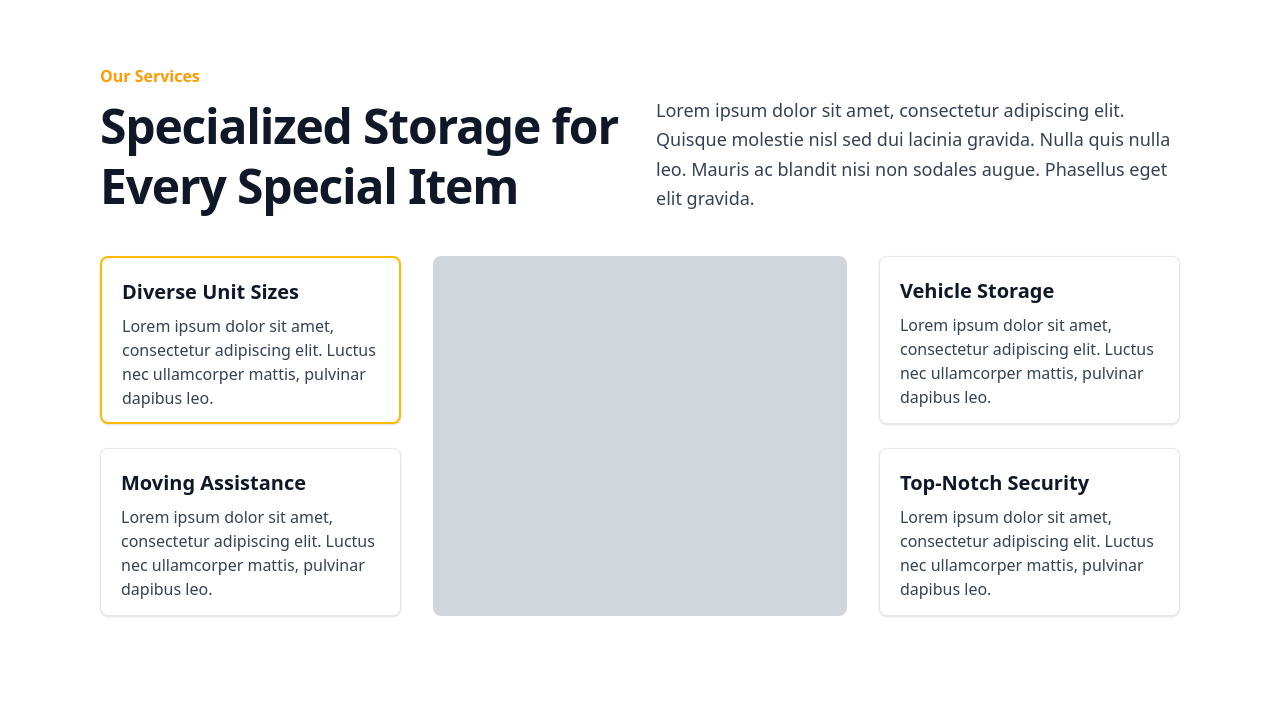
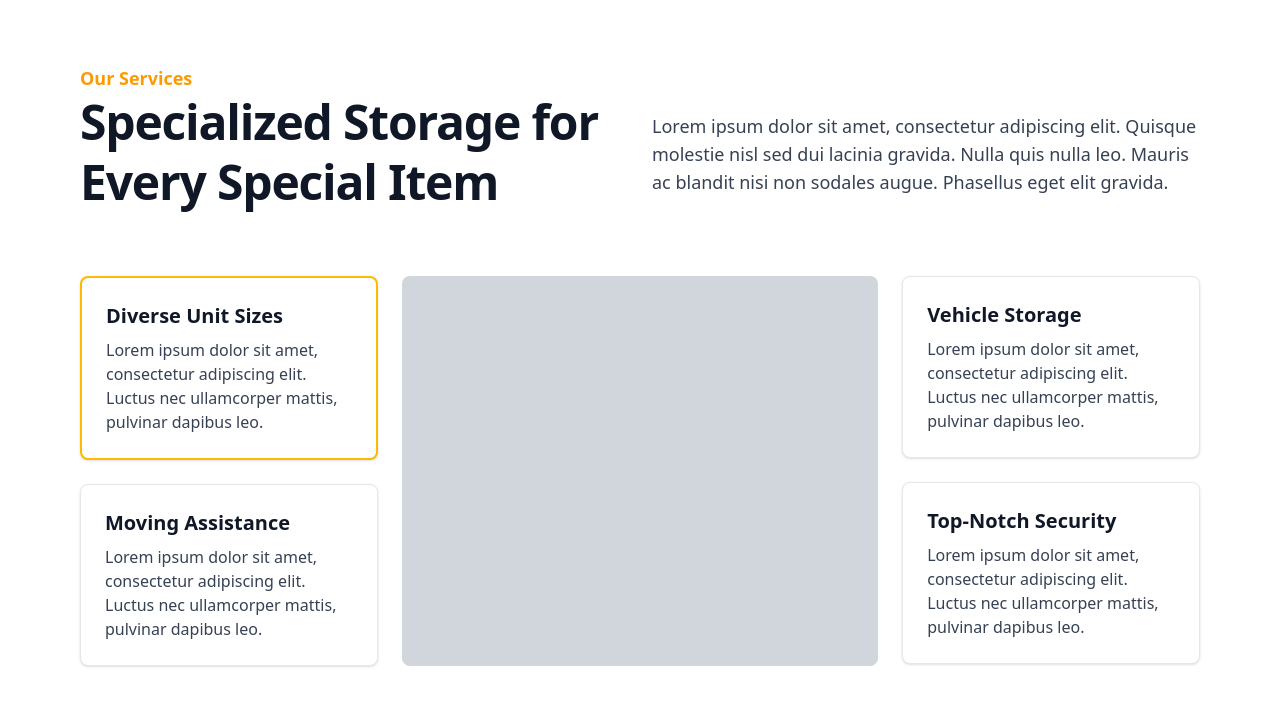
Before and after one commit to Burak-A-dev/StorAid, a React (Vite) app: page / in a window 1280 px wide. Shown: the top 706 px of the page. Built offline with nearby package versions, Linux system fonts and the light colour scheme.

Commit message:
Services component completed.

```diff
--- a/src/components/common/Services.jsx
+++ b/src/components/common/Services.jsx
@@ -1,59 +1,65 @@
+// ChatGPT användes för att stukturera koden så att det blir tydligare.
+
 export default function Services() {
   return (
     <div className="max-w-6xl mx-auto px-4 py-16">
-      <div className="flex flex-col items-center">
-        {/* Top Section */}
-        <div className="w-full max-w-[1080px]">
-          <h4 className="text-amber-500 font-semibold mb-2 text-base">Our Services</h4>
+      <div>
+        <div className="flex justify-start gap-6">
 
-          {/* Side by side h2 and p */}
-          <div className="flex flex-row gap-8 mt-2">
-            <h2 className="w-1/2 text-5xl font-extrabold tracking-tight text-gray-900 leading-tight">
+          <div className="w-1/2">
+            <h4 className="text-amber-500 text-lg font-bold text-base">Our Services</h4>
+            <h2 className="text-5xl font-extrabold tracking-tight text-gray-900 leading-tight">
               Specialized Storage for Every Special Item
             </h2>
-            <p className="w-1/2 text-gray-700 text-lg leading-relaxed">
+          </div>
+
+          <div className="w-1/2 pt-12">
+            <p className="text-gray-700 text-lg">
               Lorem ipsum dolor sit amet, consectetur adipiscing elit. Quisque molestie nisl sed dui lacinia gravida. Nulla quis nulla leo. Mauris ac blandit nisi non sodales augue. Phasellus eget elit gravida.
             </p>
           </div>
         </div>
 
-        <div className="mt-10" />
+        <div className="flex justify-center gap-6 mt-16">
 
-        {/* Cards Section */}
-        <div className="flex items-start justify-center gap-8 w-full max-w-[1080px]">
-          <div className="flex flex-col gap-6 w-[320px] h-[360px]">
-            <div className="flex flex-col p-5 border-2 border-amber-400 rounded-lg shadow-sm bg-white h-[168px]">
+          <div className="flex flex-col gap-6 w-[300px]">
+
+            <div className="flex flex-col items-start justify-center p-6 border-2 border-amber-400 rounded-lg shadow-sm bg-white h-auto">
               <h4 className="text-gray-900 mb-2 text-xl font-semibold">Diverse Unit Sizes</h4>
               <p className="text-gray-700 text-base">
                 Lorem ipsum dolor sit amet, consectetur adipiscing elit. Luctus nec ullamcorper mattis, pulvinar dapibus leo.
               </p>
             </div>
 
-            <div className="flex flex-col p-5 border border-gray-200 rounded-lg shadow-sm bg-white h-[168px]">
+            <div className="flex flex-col items-start justify-center p-6 border border-gray-200 rounded-lg shadow-sm bg-white h-auto">
               <h4 className="text-gray-900 mb-2 text-xl font-semibold">Moving Assistance</h4>
               <p className="text-gray-700 text-base">
                 Lorem ipsum dolor sit amet, consectetur adipiscing elit. Luctus nec ullamcorper mattis, pulvinar dapibus leo.
               </p>
             </div>
+
           </div>
 
-          <div className="bg-gray-300 rounded-lg w-[440px] h-[360px]" />
+          <div className="bg-gray-300 rounded-lg w-[480px]"></div>
 
-          <div className="flex flex-col gap-6 w-[320px] h-[360px]">
-            <div className="flex flex-col p-5 border border-gray-200 rounded-lg shadow-sm bg-white h-[168px]">
+          <div className="flex flex-col gap-6 w-[300px]">
+
+            <div className="flex flex-col items-start justify-center p-6 border border-gray-200 rounded-lg shadow-sm bg-white h-auto">
               <h4 className="text-gray-900 mb-2 text-xl font-semibold">Vehicle Storage</h4>
               <p className="text-gray-700 text-base">
                 Lorem ipsum dolor sit amet, consectetur adipiscing elit. Luctus nec ullamcorper mattis, pulvinar dapibus leo.
               </p>
             </div>
 
-            <div className="flex flex-col p-5 border border-gray-200 rounded-lg shadow-sm bg-white h-[168px]">
+            <div className="flex flex-col items-start justify-center p-6 border border-gray-200 rounded-lg shadow-sm bg-white h-auto">
               <h4 className="text-gray-900 mb-2 text-xl font-semibold">Top-Notch Security</h4>
               <p className="text-gray-700 text-base">
                 Lorem ipsum dolor sit amet, consectetur adipiscing elit. Luctus nec ullamcorper mattis, pulvinar dapibus leo.
               </p>
             </div>
+
           </div>
+
         </div>
       </div>
     </div>
```
